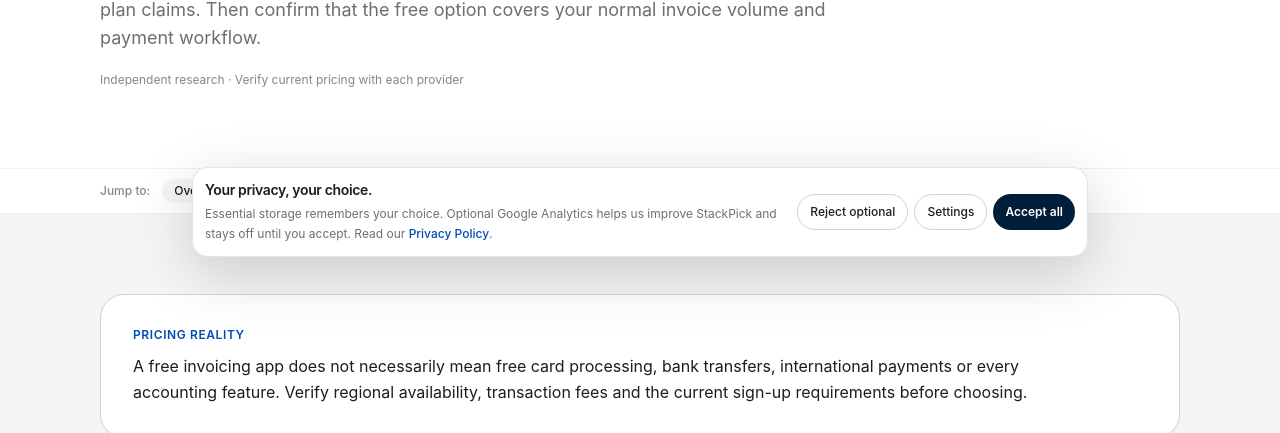
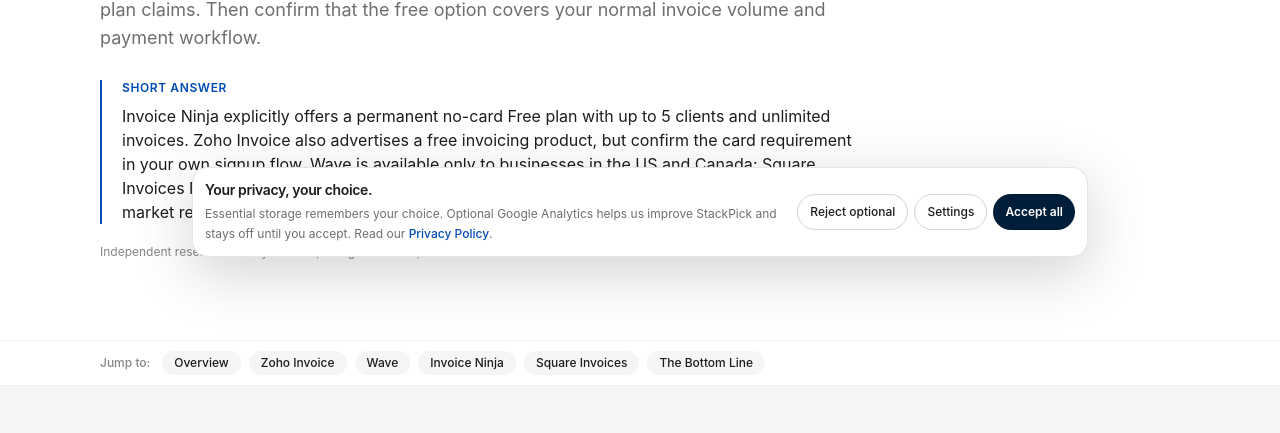
Before and after one commit to LinukaBandara/StackPick, a Next.js app: page /best/free-invoicing-without-credit-card in a window 1280 px wide. Shown: the part 519-952 px from the top of the page. Built offline with nearby package versions, Linux system fonts and the light colour scheme; no server answers.

Commit message:
Verify free invoicing plans and regional limits

```diff
--- a/app/best/free-invoicing-without-credit-card/page.tsx
+++ b/app/best/free-invoicing-without-credit-card/page.tsx
@@ -14,40 +14,41 @@ export default function Page() {
       title="Best Free Invoicing Tools Without a Credit Card"
       slug="free-invoicing-without-credit-card"
       intro="For a freelancer or small service business, the useful test is whether you can create and send a real-looking invoice without starting a paid trial or entering card details. Sign-up requirements vary, so check the live registration flow separately from the product's free-plan claims. Then confirm that the free option covers your normal invoice volume and payment workflow."
-      pricingNote="A free invoicing app does not necessarily mean free card processing, bank transfers, international payments or every accounting feature. Verify regional availability, transaction fees and the current sign-up requirements before choosing."
+      quickAnswer="Invoice Ninja explicitly offers a permanent no-card Free plan with up to 5 clients and unlimited invoices. Zoho Invoice also advertises a free invoicing product, but confirm the card requirement in your own signup flow. Wave is available only to businesses in the US and Canada; Square Invoices Free has no monthly subscription but charges payment-processing fees and is a US-market reference here."
+      pricingNote="Plan, regional eligibility and signup details checked November 7, 2026. Invoice Ninja explicitly states that its Free plan is no-card, with 5 clients and unlimited invoices. Wave account creation is limited to businesses in the US and Canada. Square's cited invoice plan is US-specific and payment processing is not free. Zoho's US free product page does not itself establish a universal card requirement or global availability."
       tools={[
         {
           name: "Zoho Invoice",
           bestFor: "Service businesses that need recurring invoices and customer records",
           freeOption:
-            "Check Zoho's current regional terms and registration flow to confirm whether a card is required and which invoicing limits apply.",
+            "Zoho advertises a forever-free invoicing product in its US edition. The pricing page does not explicitly confirm a no-card requirement, so verify the signup flow and local country edition.",
           tradeoff:
             "Purpose-built invoicing can reduce manual admin, but payment options and connected accounting workflows may vary by country.",
-          url: "https://www.zoho.com/invoice/",
+          url: "https://www.zoho.com/us/invoice/pricing/",
         },
         {
           name: "Wave",
           bestFor: "Small businesses that want invoicing alongside basic bookkeeping",
           freeOption:
-            "Availability and included features depend on current Wave terms and supported regions; verify eligibility before registering.",
+            "Wave supports businesses located in the US and Canada. Its account setup uses email and business details and offers a free Starter path; do not assume availability outside those countries.",
           tradeoff:
             "The invoicing-and-bookkeeping combination can be convenient, but some payment and add-on services can carry fees or regional restrictions.",
-          url: "https://www.waveapps.com/",
+          url: "https://support.waveapps.com/hc/en-us/articles/32449161224852-Create-a-Wave-account",
         },
         {
           name: "Invoice Ninja",
           bestFor: "Freelancers who want detailed invoice customization",
           freeOption:
-            "Review the current hosted plan or self-hosting option separately, including any feature limits and setup requirements.",
+            "The hosted Free plan is permanent, requires no credit card and includes up to 5 clients with unlimited invoices. Self-hosting is a separate deployment choice.",
           tradeoff:
             "Flexible invoice workflows suit independent businesses, but self-hosting requires maintenance and the hosted plan may have limits.",
-          url: "https://invoiceninja.com/",
+          url: "https://invoiceninja.com/pricing-plans/",
         },
         {
           name: "Square Invoices",
           bestFor: "Businesses that already use Square for payments",
           freeOption:
-            "Check Square's current country availability, account requirements and plan terms; payment processing is a separate cost consideration.",
+            "Square Invoices Free has no monthly subscription cost in the US, but payment processing fees apply. The cited pricing page is US-specific; verify account eligibility and card requirements for your business location.",
           tradeoff:
             "A natural fit inside the Square ecosystem, but less suitable where Square services are unavailable or the business needs another payment provider.",
           url: "https://squareup.com/us/en/invoices",
```
